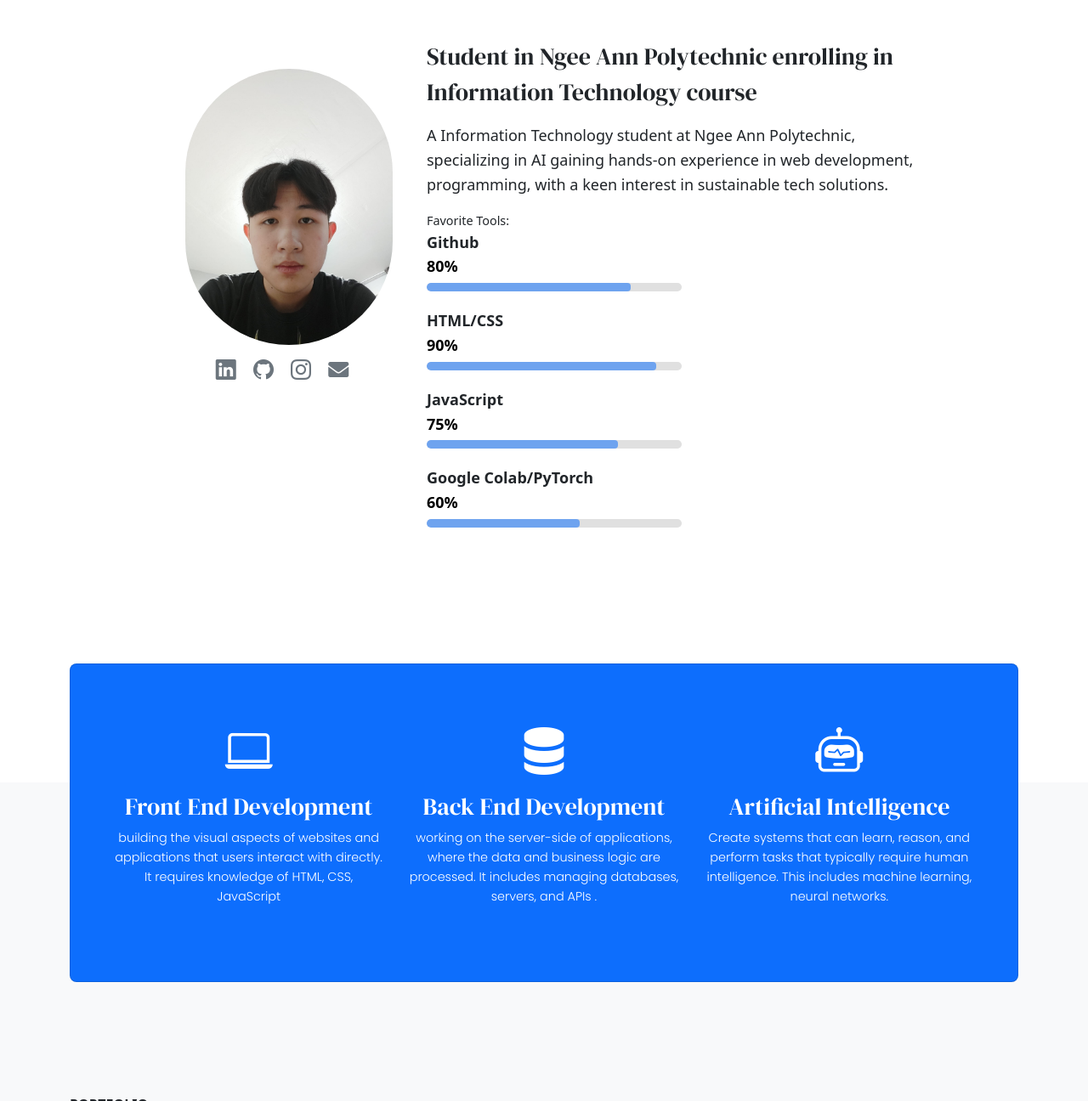
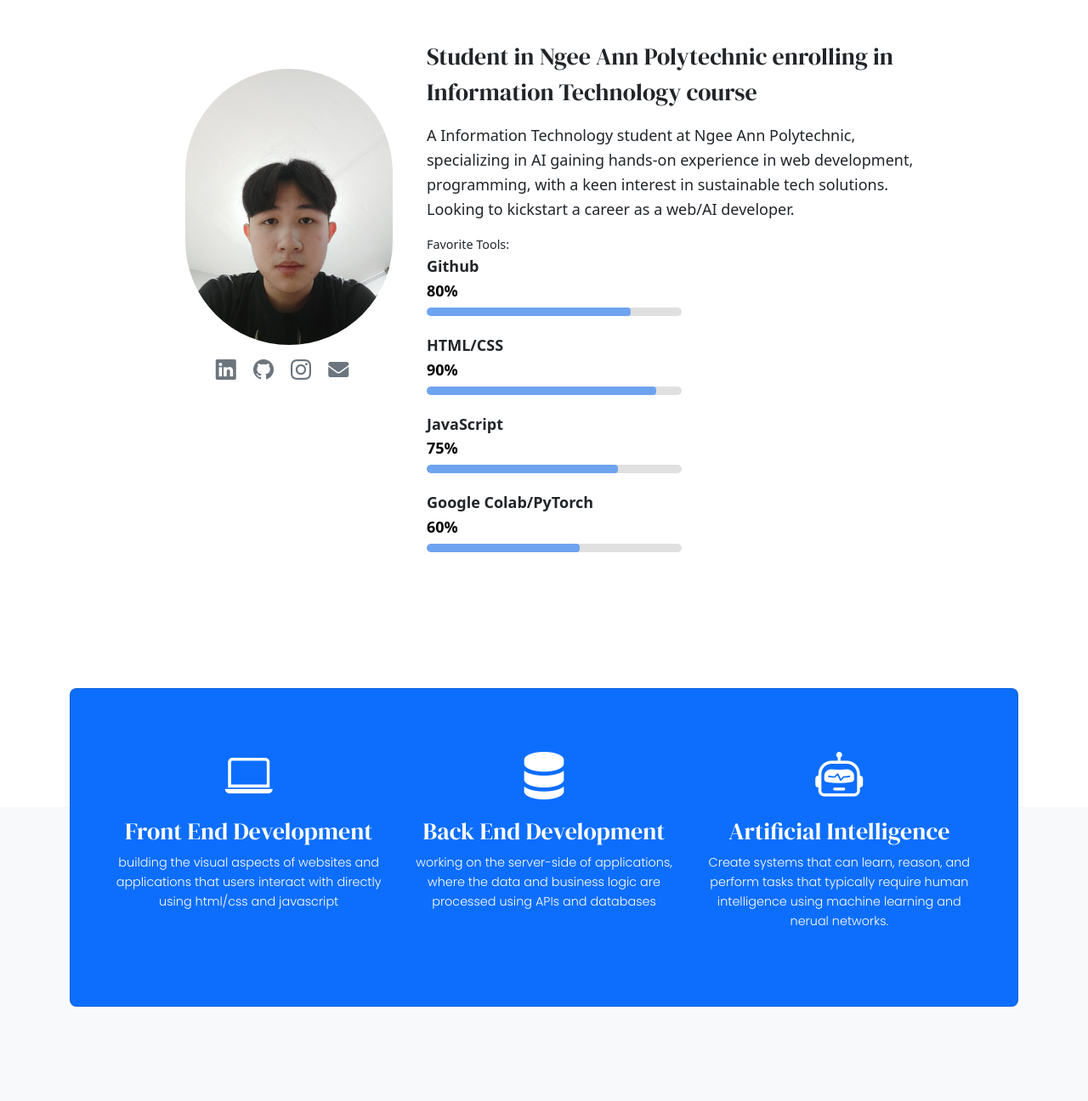
Before and after one commit to Toh-Yang-Yi/Toh-Yang-Yi.github.io, a plain HTML site: page index.html in a window 1280 px wide. Shown: the part 1082-2378 px from the top of the page at 85% size. Drawn offline with nearby package versions, Linux system fonts and the light colour scheme.

Commit message:
style: addded text

```diff
--- a/index.html
+++ b/index.html
@@ -96,7 +96,7 @@
           <blockquote>Student in Ngee Ann Polytechnic enrolling in Information Technology course </blockquote>
 
           <p class='lead' style="font-size:large;">A Information Technology student at Ngee Ann Polytechnic, specializing in AI gaining hands-on experience in
-            web development, programming, with a keen interest in sustainable tech solutions.
+            web development, programming, with a keen interest in sustainable tech solutions. Looking to kickstart a career as a web/AI developer.</p>
           </p>
           <p class='lead mb-0'>Favorite Tools:</p>
 
@@ -134,21 +134,21 @@
               <i class="bi-laptop display-4"></i>
             </div>
             <h3>Front End Development</h3>
-            <p class="lead" style="font-family: poppins;">building the visual aspects of websites and applications that users interact with directly. It requires knowledge of HTML, CSS, JavaScript</p>
+            <p class="lead" style="font-family: poppins;">building the visual aspects of websites and applications that users interact with directly using html/css and javascript</p>
           </div>
           <div class='col-sm-4 mb-4'>
             <div class="text-center mb-3">
               <i class="bi-server display-4"></i>
             </div>
             <h3>Back End Development</h3>
-            <p class="lead" style="font-family: poppins;">working on the server-side of applications, where the data and business logic are processed. It includes managing databases, servers, and APIs .</p>
+            <p class="lead" style="font-family: poppins;">working on the server-side of applications, where the data and business logic are processed using APIs and databases</p>
           </div>
           <div class='col-sm-4 mb-4'>
             <div class="text-center mb-3">
               <i class="bi-robot display-4"></i>
             </div>
             <h3>Artificial Intelligence</h3>
-            <p class="lead" style="font-family: poppins;">Create systems that can learn, reason, and perform tasks that typically require human intelligence. This includes machine learning, neural networks.</p>
+            <p class="lead" style="font-family: poppins;">Create systems that can learn, reason, and perform tasks that typically require human intelligence using machine learning and nerual networks.</p>
           </div>
         </div>
       </div>
```
